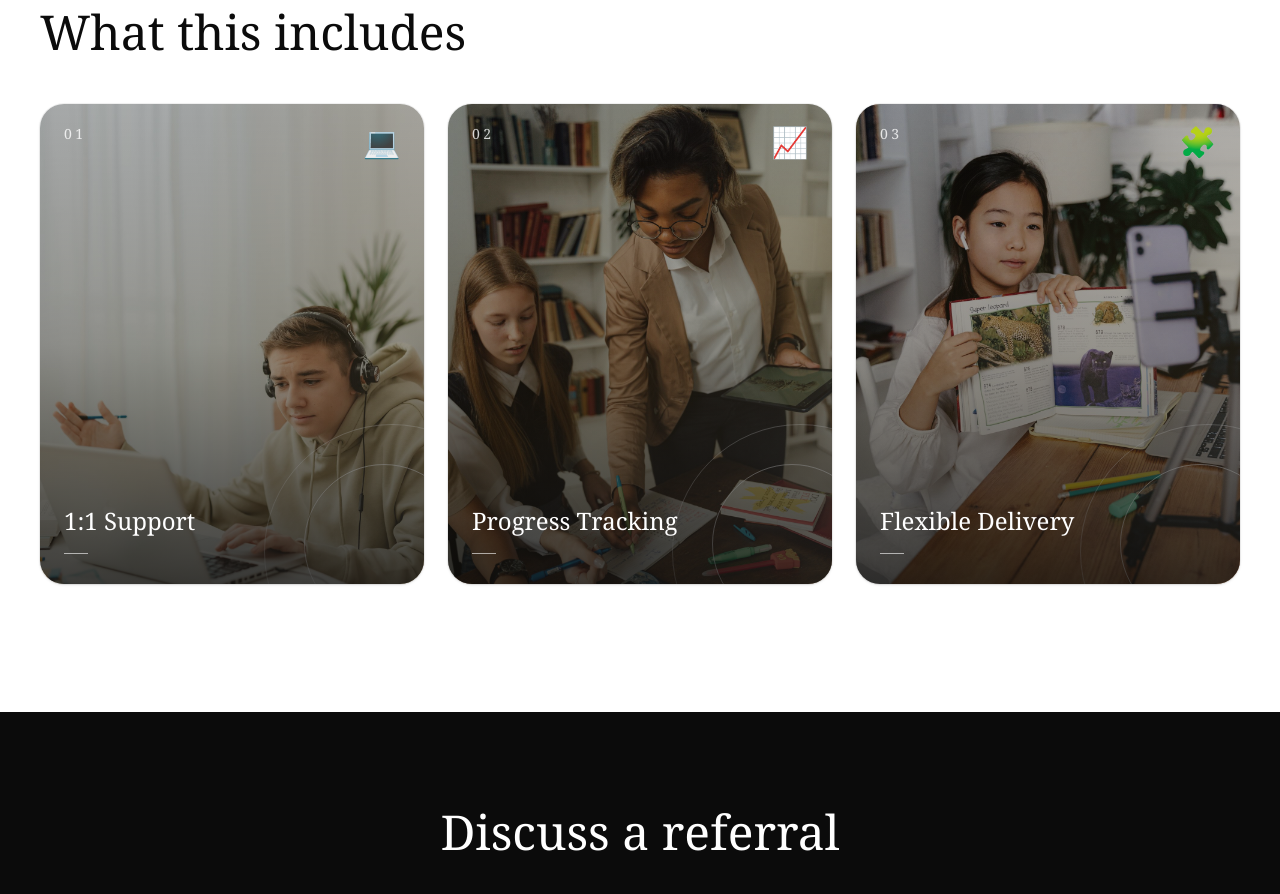
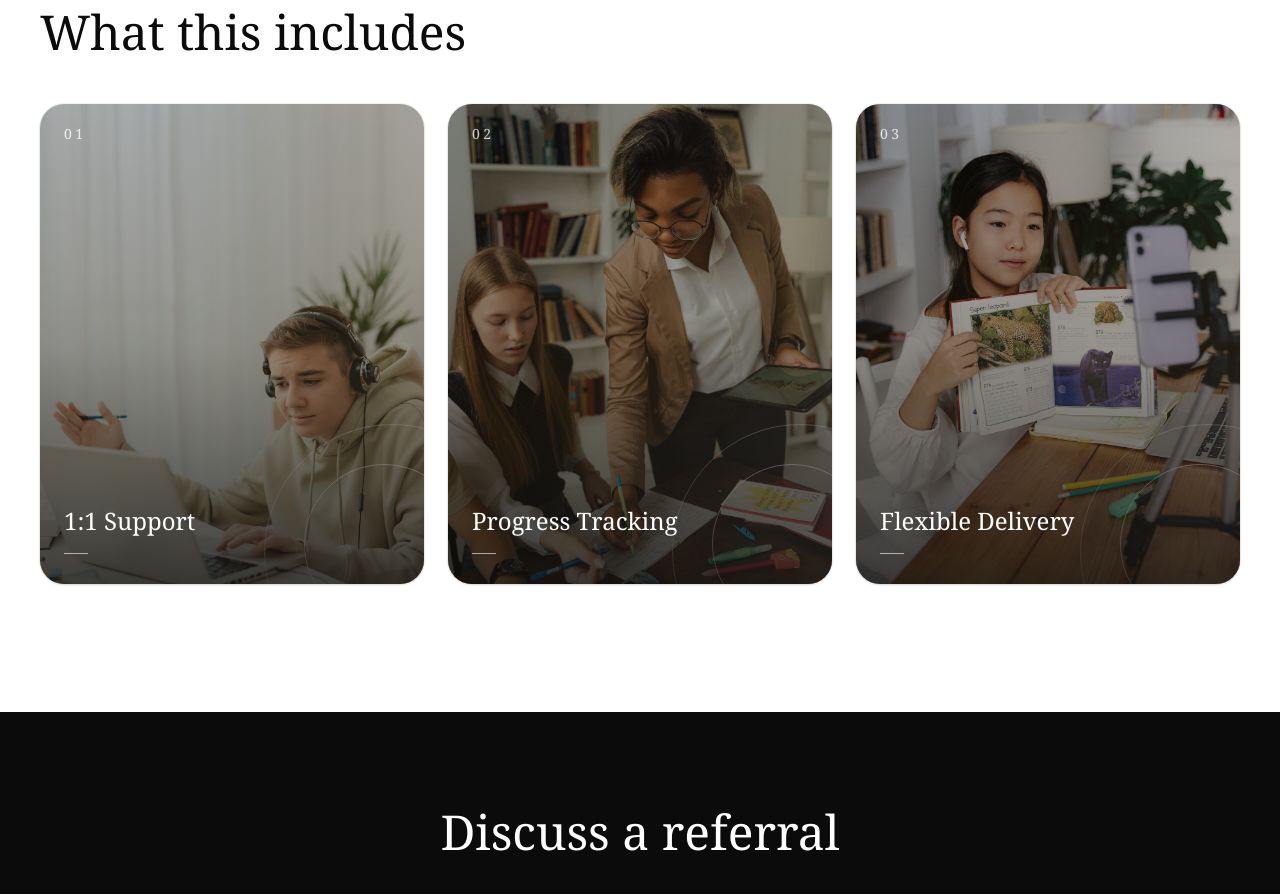
Before and after one commit to sheran786malik/nextlevel, a React (Vite) app: page /provisions/online-tutoring in a window 1280 px wide. Shown: the part 1120-2014 px from the top of the page. Built offline with nearby package versions, Linux system fonts and the light colour scheme.

Commit message:
icons removed

```diff
--- a/src/layouts/ProvisionLayout.jsx
+++ b/src/layouts/ProvisionLayout.jsx
@@ -102,8 +102,6 @@ export default function ProvisionLayout({ data, onReferralClick }) {
                   {String(i + 1).padStart(2, "0")}
                 </span>
 
-                {/* Icon */}
-                <div className="absolute right-6 top-5 text-3xl">{f.icon}</div>
 
                 {/* Title + reveal-on-hover detail */}
                 <div className="relative mt-auto p-6">
--- a/src/pages/Curriculum/Curriculum.jsx
+++ b/src/pages/Curriculum/Curriculum.jsx
@@ -155,8 +155,7 @@ export default function CurriculumPage() {
                   {String(i + 1).padStart(2, "0")}
                 </span>
 
-                {/* Icon */}
-                <div className="absolute right-6 top-5 text-3xl">{f.icon}</div>
+
 
                 {/* Title + reveal-on-hover detail */}
                 <div className="relative mt-auto p-6">
--- a/src/pages/Safeguarding/Safeguarding.jsx
+++ b/src/pages/Safeguarding/Safeguarding.jsx
@@ -217,7 +217,7 @@ export default function SafeguardingPage() {
           </p>
 
           <a
-            href={`mailto:${contactEmail}`}
+            href={`mailto:admin@nextlevelplus.co.uk`}
             className="mt-10 inline-block rounded-xl bg-[var(--brand-accent)] px-9 py-4 text-sm font-semibold text-[var(--brand-primary)] shadow-xl transition hover:bg-[var(--brand-accent-dark)] hover:-translate-y-1"
           >
             Email Safeguarding Contact
```
